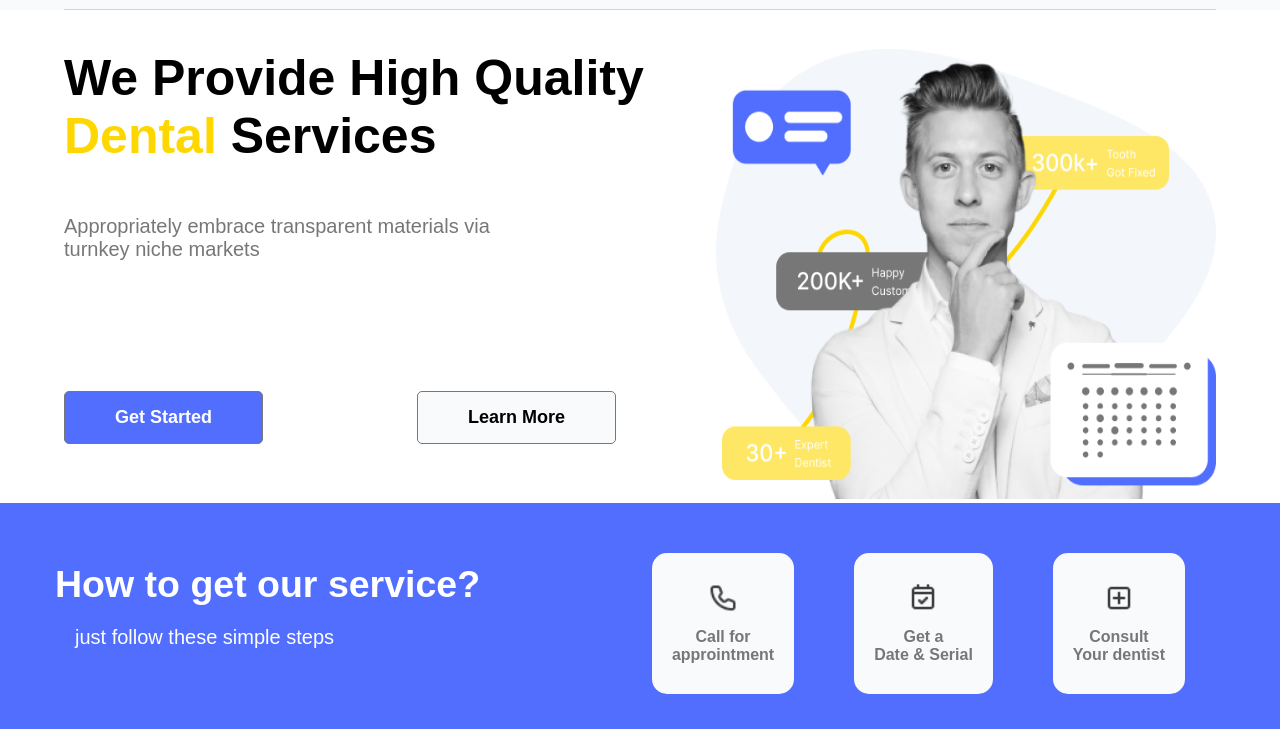
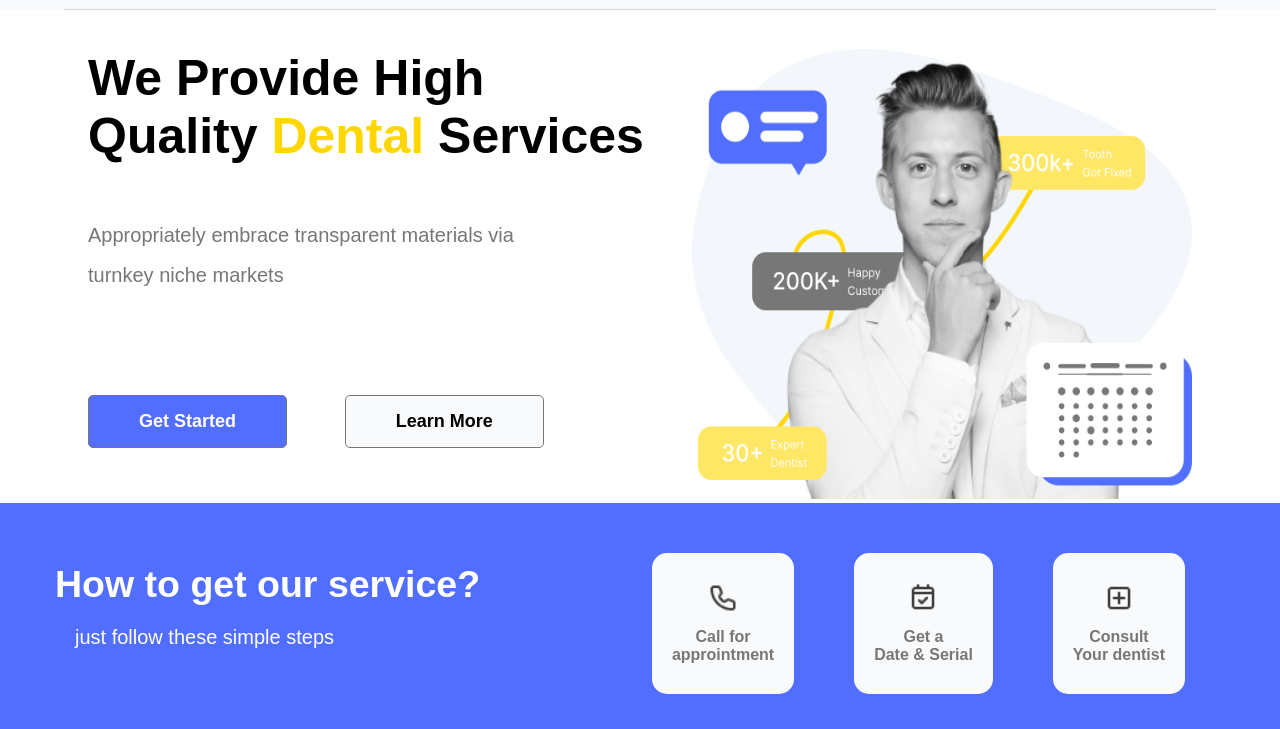
Before and after one commit to HarounaTraore/projet-clinique-dentaire, a plain HTML site: page index.html in a window 1280 px wide. Shown: the part 71-800 px from the top of the page. Drawn offline with Linux system fonts and the light colour scheme.

Commit message:
Rajustement

```diff
--- a/css/style.css
+++ b/css/style.css
@@ -78,7 +78,7 @@ header #nav-bar div button {
 }
 #home .div-left h1 {
     font-size: 50px;
-    margin-bottom: 50px;
+
 }
 button:hover,input[type="submit"]:hover {
     cursor: pointer;
@@ -91,7 +91,9 @@ span {
 #home .div-left p {
     color: var(--muted);
     font-size: 20px;
-    margin-bottom: 80px;
+    margin-bottom: 50px;
+    margin-top: 50px;
+    line-height: 2;
 }
 
 #home .button-contener {
--- a/index.html
+++ b/index.html
@@ -22,8 +22,8 @@
      <section id="home">
         <div class="contener">
             <div class="div-left">
-                <h1>We Provide High
-                    Quality <span>Dental </span>Services</h1>
+                <h1>We Provide High</h1>
+                <h1>Quality <span>Dental </span>Services</h1>
                 <p>Appropriately embrace transparent materials via <br />
                 turnkey niche markets</p>
                 <div class="button-contener">
@@ -31,7 +31,7 @@
                     <button class="button-white">Learn More</button>
                 </div>
             </div>
-            <div>
+            <div class="image">
                 <img src="images/illustrations.png" alt="Image illustrations" class="img-rigth" />
             </div>
         </div>
```
